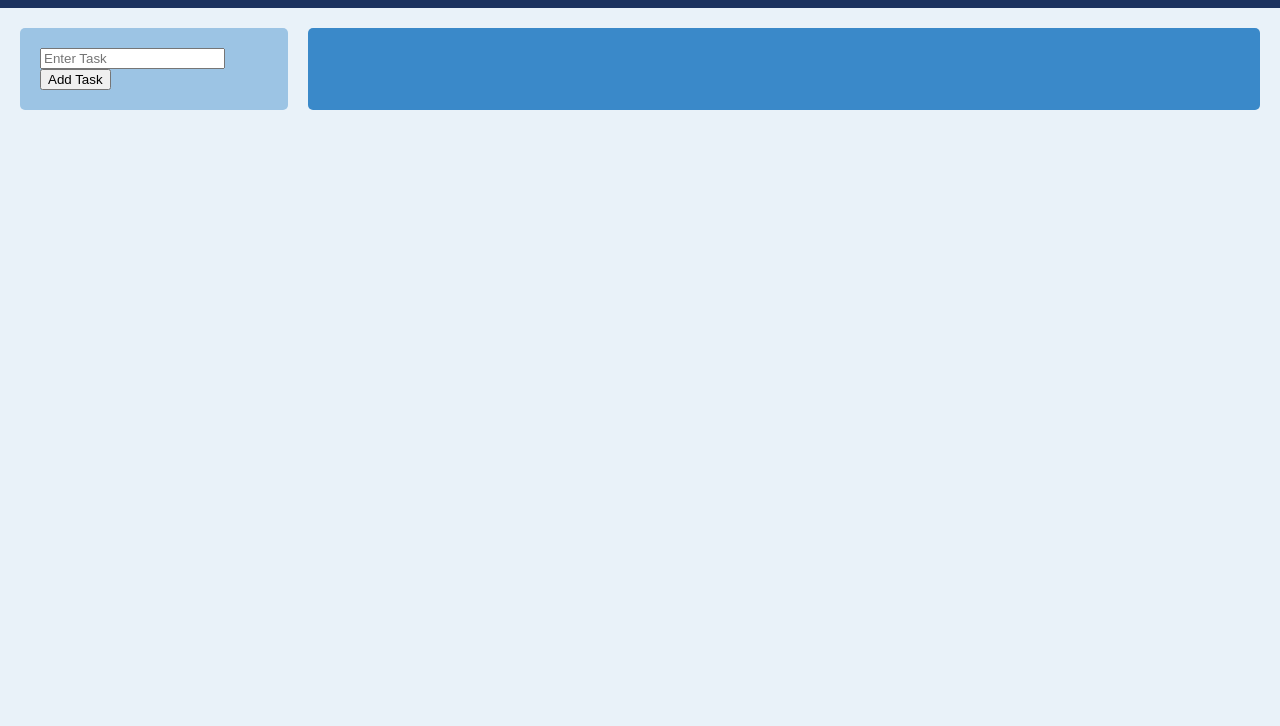
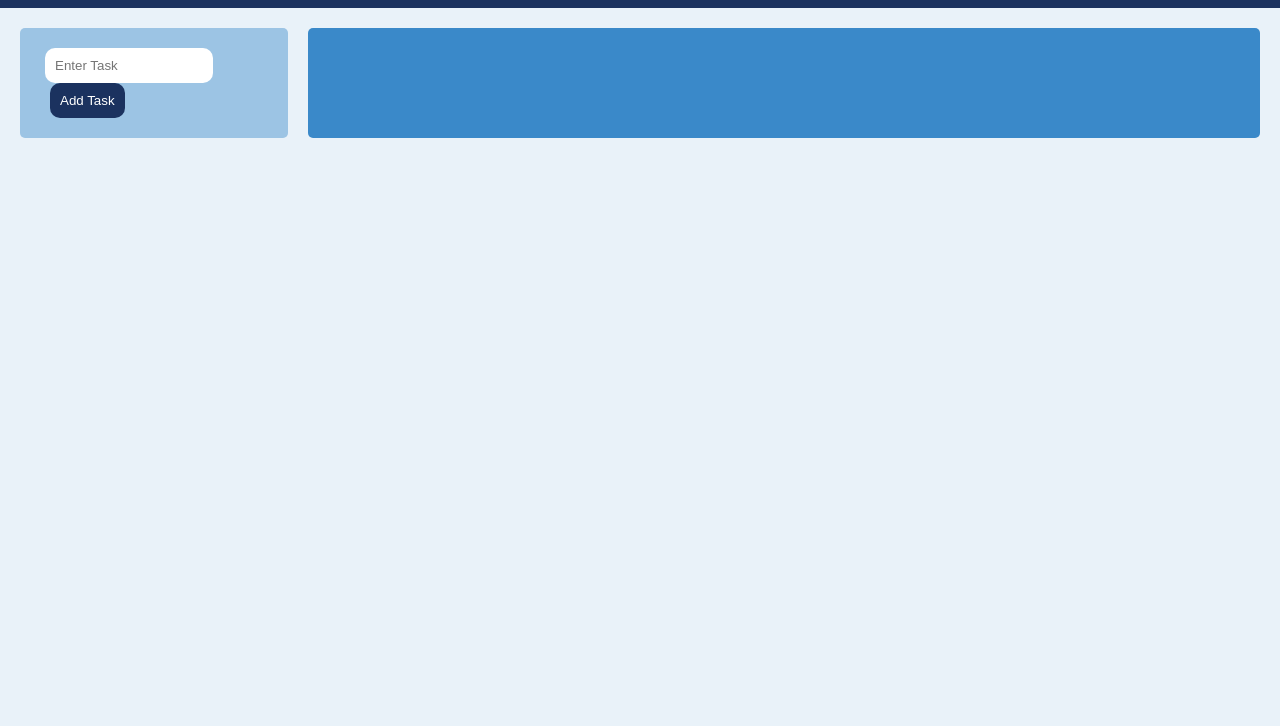
Before and after one commit to RodrigoPestana35/To-Do-Website, a plain HTML site: page Home.html in a window 1280 px wide. Shown: the part 74-800 px from the top of the page. Drawn offline with nearby package versions, Linux system fonts and the light colour scheme.

Commit message:
Refactor form styling in Home.html and Style.css

```diff
--- a/Home.html
+++ b/Home.html
@@ -15,8 +15,8 @@
     <div class="container">
         <div class="formCol">
             <form id="task_form">
-                <input type="text" name="task" id="task" placeholder="Enter Task" required>
-                <button type="submit">Add Task</button>
+                <input type="text" name="task" id="task" class="inputTask" placeholder="Enter Task" required>
+                <button type="submit" class="buttonAddTask">Add Task</button>
             </form>
         </div>
         <div class="tasksDiv">
--- a/Style.css
+++ b/Style.css
@@ -34,3 +34,23 @@ body {
     background-color: #3a89c9;
     border-radius: 5px;
 }
+
+.buttonAddTask{
+    margin-left: 10px;
+    background-color: #1b325f;
+    color: #fff;
+    padding: 10px;
+    border: none;
+    border-radius: 10px;
+    cursor: pointer;
+}
+
+.inputTask{
+    width: 65%;
+    margin-left: 5px;
+    color: #000000;
+    padding: 10px;
+    border: none;
+    border-radius: 10px;
+    cursor: pointer;
+}
```
